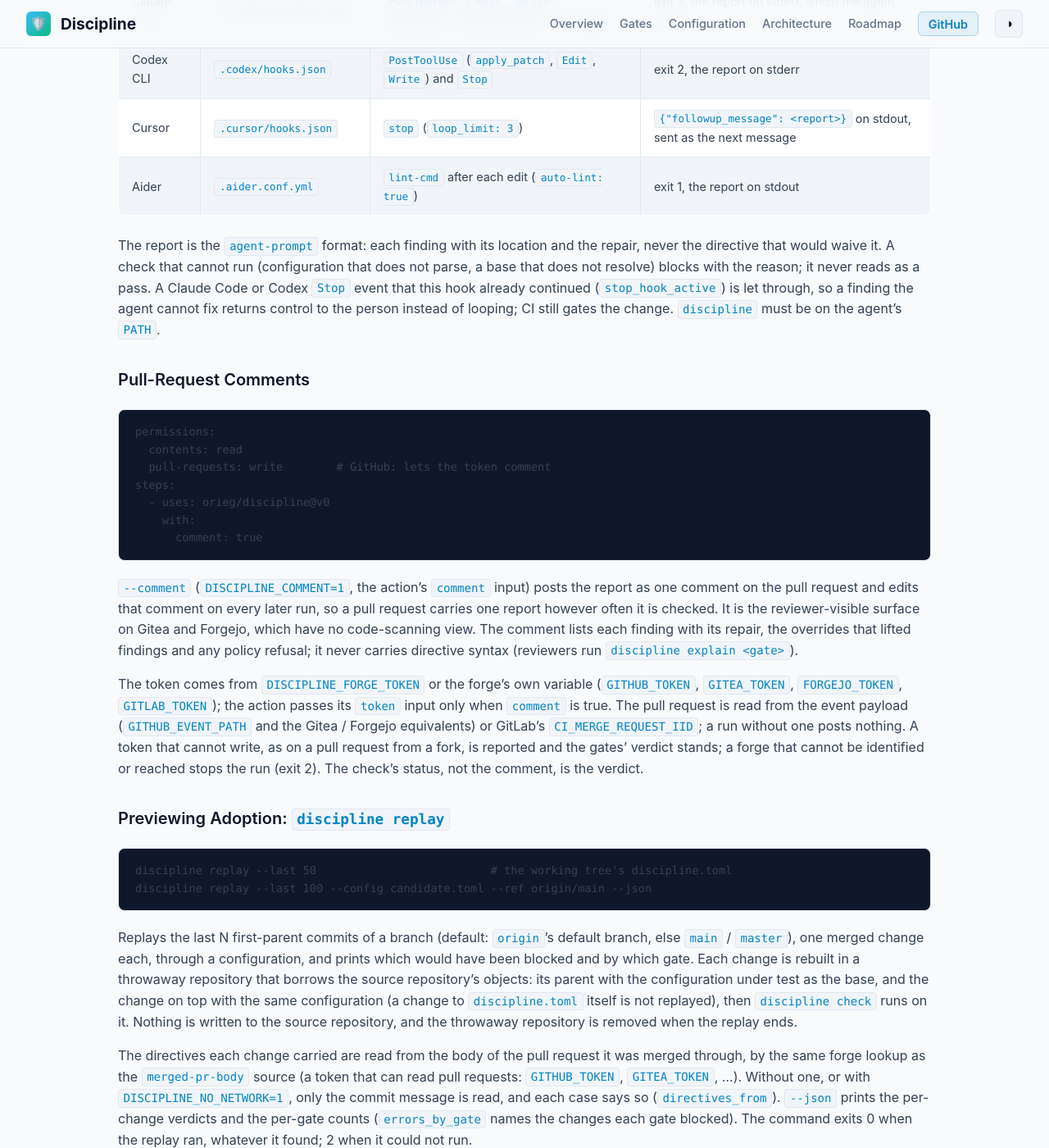
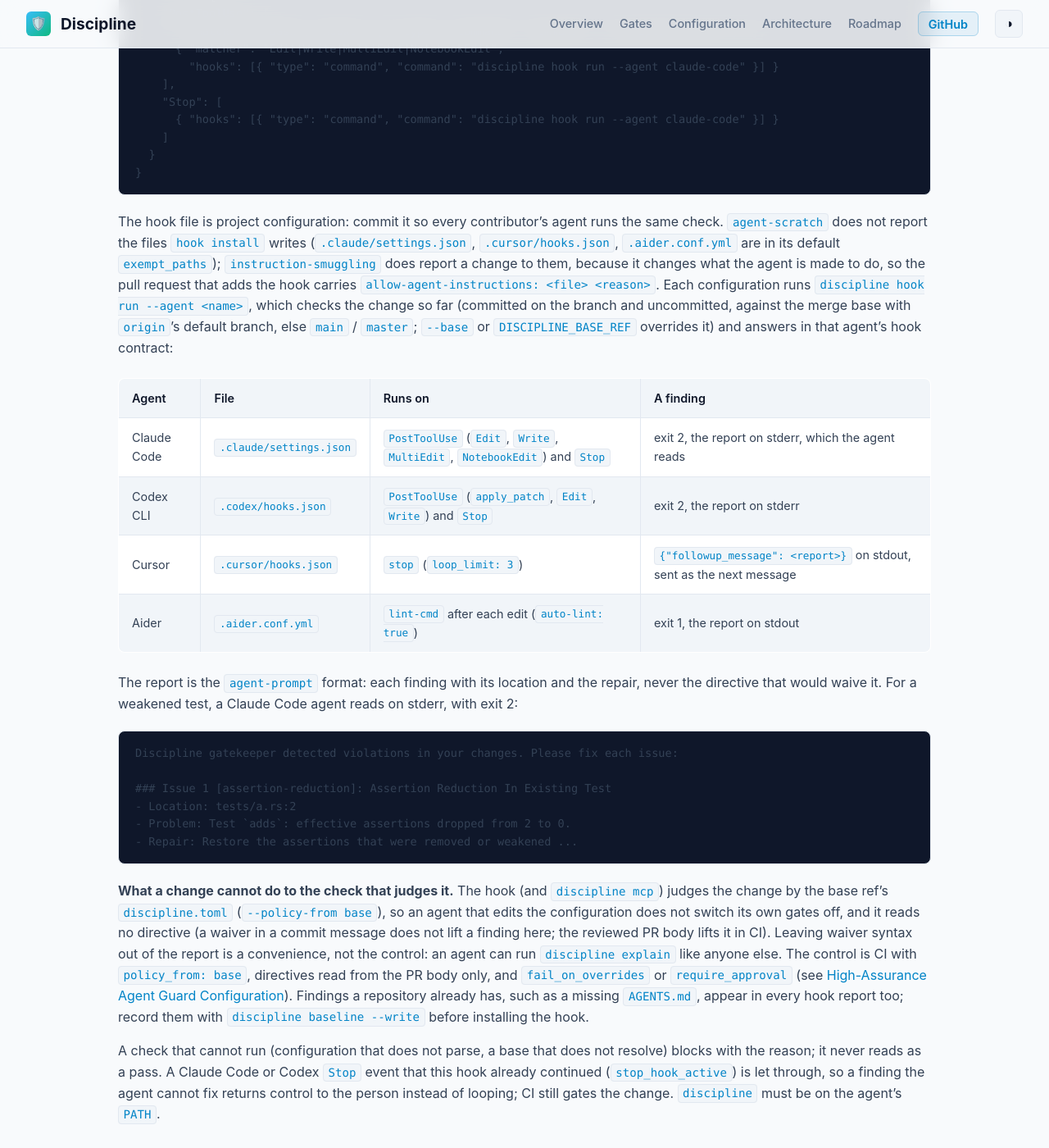
Before and after one commit to actions-marketplace-validations/orieg_discipline, a Jekyll site: the page built from docs/CONFIGURATION.md, in a window 1280 px wide and 1400 px high, scrolled down 20584 px. Shown: the whole window at 82% size. Built offline with Jekyll 4.4.1, drawn with Linux system fonts in a browser that asks for light colours; some of the changed text lies outside the part shown.

Commit message:
fix(hook,mcp): a change cannot switch off the check that judges it (#170)
The agent-facing check (`hook run`, MCP `check_diff`) now runs with
`--policy-from base` and `--directive-sources pr-body` and no PR body: an
agent that disables a gate in the working tree's discipline.toml, or
writes a waiver into a commit message, no longer silences its own hook.
`check_diff` takes no argument, so an agent cannot name `HEAD` as the
base. The hook scrubs directive syntax from a could-not-check reason; MCP
answers a pass with text and suggests gate ids for an unknown query.

`agent-scratch` exempts by default the shared hook files `hook install`
writes, which it previously reported as scratch state.

Docs: what a change cannot do to its check (and that CI policy is the
control), per-client MCP registration, hooks vs MCP, a sample report,
the merge example and exit codes of `hook install`.

no-issue: documentation review findings, tracked in docs/ROADMAP.md

````diff
--- a/docs/CONFIGURATION.md
+++ b/docs/CONFIGURATION.md
@@ -692,7 +692,25 @@
 discipline hook install --agent claude-code   # or: codex, cursor, aider
 ```
 
-`hook install` writes the agent's configuration at the repository root when that file does not exist, and changes nothing when it does: it prints the snippet to merge instead (exit 1). Each configuration runs `discipline hook run --agent <name>`, which checks the change so far (committed on the branch and uncommitted, against the merge base with `origin`'s default branch, else `main` / `master`; `--base` or `DISCIPLINE_BASE_REF` overrides it) and answers in that agent's hook contract:
+`hook install` writes the agent's configuration at the repository root when that file does not exist (exit 0). When the file already runs discipline for that agent it says so and changes nothing (exit 0). When the file exists without the hook it changes nothing and prints the snippet to merge (exit 1); for Claude Code, merge the two `hooks` entries into the existing `hooks` object, appending to an event's array if the file already has one:
+
+```json
+{
+  "permissions": { "allow": ["Bash(cargo test:*)"] },
+  "hooks": {
+    "PostToolUse": [
+      { "matcher": "Bash", "hooks": [{ "type": "command", "command": "./scripts/lint.sh" }] },
+      { "matcher": "Edit|Write|MultiEdit|NotebookEdit",
+        "hooks": [{ "type": "command", "command": "discipline hook run --agent claude-code" }] }
+    ],
+    "Stop": [
+      { "hooks": [{ "type": "command", "command": "discipline hook run --agent claude-code" }] }
+    ]
+  }
+}
+```
+
+The hook file is project configuration: commit it so every contributor's agent runs the same check. `agent-scratch` does not report the files `hook install` writes (`.claude/settings.json`, `.cursor/hooks.json`, `.aider.conf.yml` are in its default `exempt_paths`); `instruction-smuggling` does report a change to them, because it changes what the agent is made to do, so the pull request that adds the hook carries `allow-agent-instructions: <file> <reason>`. Each configuration runs `discipline hook run --agent <name>`, which checks the change so far (committed on the branch and uncommitted, against the merge base with `origin`'s default branch, else `main` / `master`; `--base` or `DISCIPLINE_BASE_REF` overrides it) and answers in that agent's hook contract:
 
 | Agent | File | Runs on | A finding |
 |---|---|---|---|
@@ -701,7 +719,20 @@
 | Cursor | `.cursor/hooks.json` | `stop` (`loop_limit: 3`) | `{"followup_message": <report>}` on stdout, sent as the next message |
 | Aider | `.aider.conf.yml` | `lint-cmd` after each edit (`auto-lint: true`) | exit 1, the report on stdout |
 
-The report is the `agent-prompt` format: each finding with its location and the repair, never the directive that would waive it. A check that cannot run (configuration that does not parse, a base that does not resolve) blocks with the reason; it never reads as a pass. A Claude Code or Codex `Stop` event that this hook already continued (`stop_hook_active`) is let through, so a finding the agent cannot fix returns control to the person instead of looping; CI still gates the change. `discipline` must be on the agent's `PATH`.
+The report is the `agent-prompt` format: each finding with its location and the repair, never the directive that would waive it. For a weakened test, a Claude Code agent reads on stderr, with exit 2:
+
+```text
+Discipline gatekeeper detected violations in your changes. Please fix each issue:
+
+### Issue 1 [assertion-reduction]: Assertion Reduction In Existing Test
+- Location: tests/a.rs:2
+- Problem: Test `adds`: effective assertions dropped from 2 to 0.
+- Repair: Restore the assertions that were removed or weakened ...
+```
+
+**What a change cannot do to the check that judges it.** The hook (and `discipline mcp`) judges the change by the base ref's `discipline.toml` (`--policy-from base`), so an agent that edits the configuration does not switch its own gates off, and it reads no directive (a waiver in a commit message does not lift a finding here; the reviewed PR body lifts it in CI). Leaving waiver syntax out of the report is a convenience, not the control: an agent can run `discipline explain` like anyone else. The control is CI with `policy_from: base`, directives read from the PR body only, and `fail_on_overrides` or `require_approval` (see [High-Assurance Agent Guard Configuration](#high-assurance-agent-guard-configuration)). Findings a repository already has, such as a missing `AGENTS.md`, appear in every hook report too; record them with `discipline baseline --write` before installing the hook.
+
+A check that cannot run (configuration that does not parse, a base that does not resolve) blocks with the reason; it never reads as a pass. A Claude Code or Codex `Stop` event that this hook already continued (`stop_hook_active`) is let through, so a finding the agent cannot fix returns control to the person instead of looping; CI still gates the change. `discipline` must be on the agent's `PATH`.
 
 ### Pull-Request Comments
 
@@ -791,17 +822,28 @@
 
 ### MCP Server
 
-`discipline mcp` serves the gates to any MCP-capable agent over stdio (newline-delimited JSON-RPC; no socket, no network). Register it with the agent's MCP configuration, for example:
+`discipline mcp` serves the gates to any MCP-capable agent over stdio (newline-delimited JSON-RPC; no socket, no network). Register it with the agent's MCP configuration:
+
+| Client | Registration |
+|---|---|
+| Claude Code | `claude mcp add discipline -- discipline mcp`, or a project `.mcp.json` with the JSON below |
+| Cursor | `.cursor/mcp.json` with the JSON below |
+| Codex CLI | `config.toml` in the Codex home directory: `[mcp_servers.discipline]` with `command = "discipline"` and `args = ["mcp"]` |
+| Any other client | its server list, command `discipline`, argument `mcp` |
 
 ```json
 { "mcpServers": { "discipline": { "command": "discipline", "args": ["mcp"] } } }
 ```
 
+The server checks the repository it is started in: a client that starts servers outside the project gets `could_not_check` ("not inside a git repository"), never a pass.
+
+**Hooks or MCP.** A hook pushes the findings to the agent after every edit and before it stops, whether or not the agent asks; MCP lets the agent ask when it chooses. The hook is the enforcement; MCP is a tool the agent can use to check before it commits. Use the hook, and add MCP where the agent should be able to ask.
+
 | Tool | Arguments | Returns |
 |---|---|---|
-| `check_diff` | `base` (optional), `staged` (optional) | The `agent-prompt` report for the change so far (committed and uncommitted, against the merge base with the default branch unless `base` or `staged` says otherwise); `structuredContent.status` is `pass`, `findings` or `could_not_check` (the last also `isError`) |
+| `check_diff` | none | The `agent-prompt` report for the change so far (committed and uncommitted, against the merge base with the default branch, under the default branch's configuration, reading no directive); `structuredContent.status` is `pass`, `findings` or `could_not_check` (the last also `isError`). The agent cannot choose the base: naming `HEAD` would judge a committed change by its own configuration |
 | `list_gates` | none | The `discipline gates` table under the repository's configuration |
-| `explain_finding` | `query`: a gate id or a finding line naming `[gate-id]` | The gate's suite, what it checks, its languages and its reference link |
+| `explain_finding` | `query`: a gate id or a finding line naming `[gate-id]` | The gate's suite, what it checks, its languages and its reference link; an unknown query suggests gate ids |
 
 Every tool is read-only (`readOnlyHint`): none writes a file, a directive or a baseline, and no output carries waiver syntax, so an agent is told how to repair a finding, never how to excuse it. The server runs in the directory the agent starts it in; `discipline` must be on the agent's `PATH`.
 
````
Also changed, not shown: other parts of docs/CONFIGURATION.md (+1 -1 lines), docs/GATES.md (+1 -0 lines), docs/ROADMAP.md (+3 -2 lines), 5 other files.
